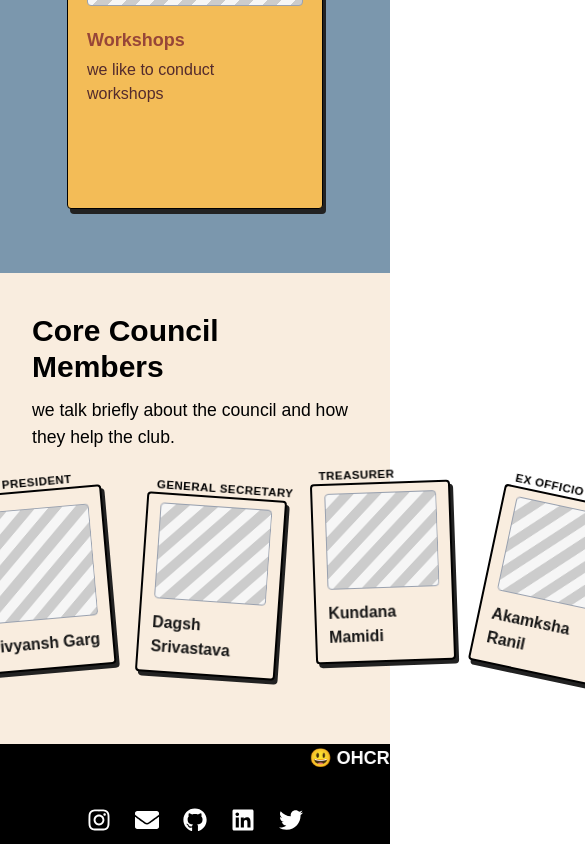
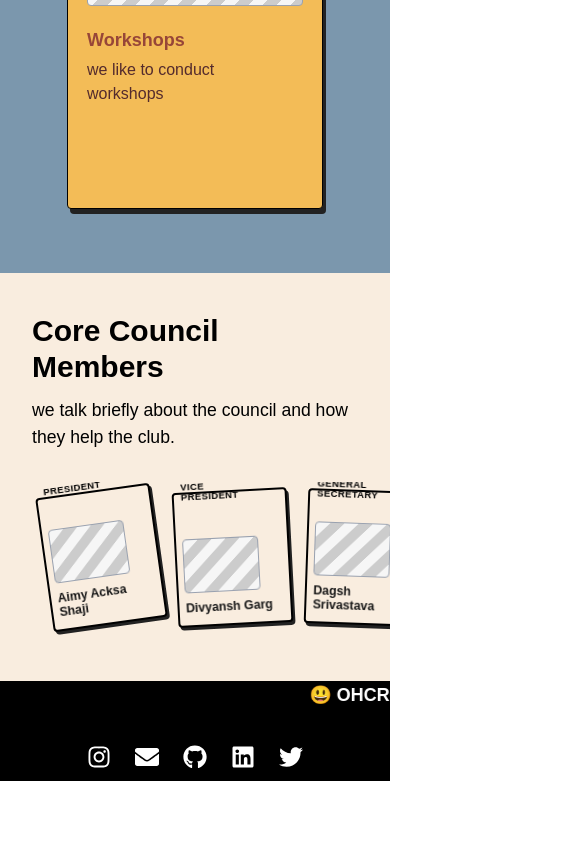
Before and after one commit to OhCropBPDC/ohcrop-term, a Next.js app in the folder oh-crop/: page / in a window 390 px wide. Shown: the part 1643-2487 px from the top of the page, 585 px wide, since content can reach past the window. After the commit the page ends 2424 px from the top, so only its background shows below. Built offline with nearby package versions, Linux system fonts and the light colour scheme.

Commit message:
fix: Enhance responsive styles for relative-container and card-tilted components

```diff
--- a/oh-crop/src/app/globals.css
+++ b/oh-crop/src/app/globals.css
@@ -117,3 +117,58 @@ body {
   0%   { transform: translateX(100%); }
   100% { transform: translateX(-100%); }
 }
+
+
+
+@media (max-width: 640px) {
+  .relative-container {
+    flex-wrap: nowrap !important;
+    overflow-x: auto !important;
+    overflow-y: visible !important;
+    gap: 1rem !important;
+    padding: 0.5rem 0.25rem 1.25rem 0.75rem;
+    margin: 0 !important;
+    justify-content: flex-start !important;
+    align-items: flex-end !important;
+    scrollbar-width: none;
+  }
+  .relative-container::-webkit-scrollbar {
+    display: none;
+  }
+  .card-tilted {
+    width: 115px !important;
+    min-width: 115px !important;
+    max-width: 80vw !important;
+    height: 135px !important;
+    margin-top: 0 !important;
+    margin-bottom: 0.25rem !important;
+    padding: 0 0.4rem 0.6rem 0.4rem !important;
+    /* Add a gentle tilt for fun, but nothing crazy */
+    box-shadow: 2px 3px 0 #222;
+  }
+  .card-1 { transform: rotate(-8deg) !important; }
+  .card-2 { transform: rotate(-3deg) !important; }
+  .card-3 { transform: rotate(2deg) !important; }
+  .card-4 { transform: rotate(-2deg) !important; }
+  .card-5 { transform: rotate(7deg) !important; }
+  .card-tilted .label {
+    font-size: 9.5px !important;
+    line-height: 1.1 !important;
+    left: 7px !important;
+    top: -12px !important;
+    white-space: normal !important;
+    max-width: 75px;
+    overflow-wrap: break-word;
+  }
+  .card-tilted .role {
+    font-size: 0.77rem !important;
+    line-height: 1.15;
+  }
+  /* Reduce size of the image area inside each card */
+  .card-tilted > div {
+    width: 76px !important;
+    height: 54px !important;
+    margin-bottom: 0.5rem !important;
+    margin-top: 1rem !important;
+  }
+}
--- a/oh-crop/src/app/page.tsx
+++ b/oh-crop/src/app/page.tsx
@@ -104,7 +104,7 @@ export default function Home() {
           they help the club.
         </p>
 
-        <div className="relative-container">
+        <div className="relative-container flex gap-8">
           {/* Card 1 */}
           <div className="card-tilted card-1">
             <span className="label">President</span>
@@ -136,6 +136,7 @@ export default function Home() {
             <span className="role">Akamksha Ranil</span>
           </div>
         </div>
+
       </section>
 
 
```
